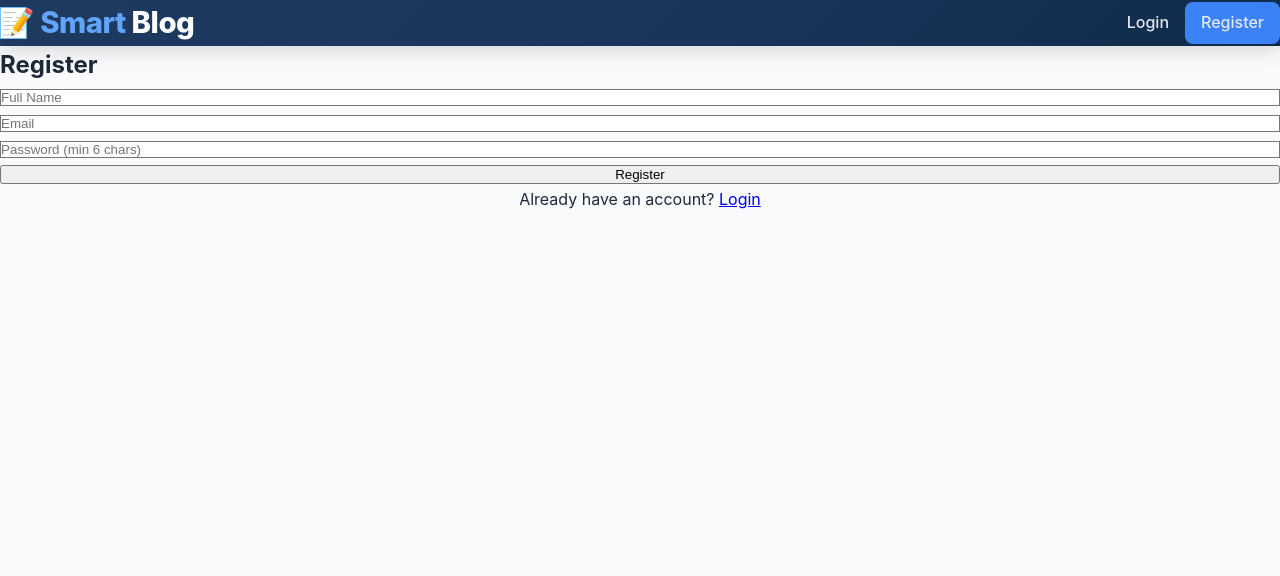
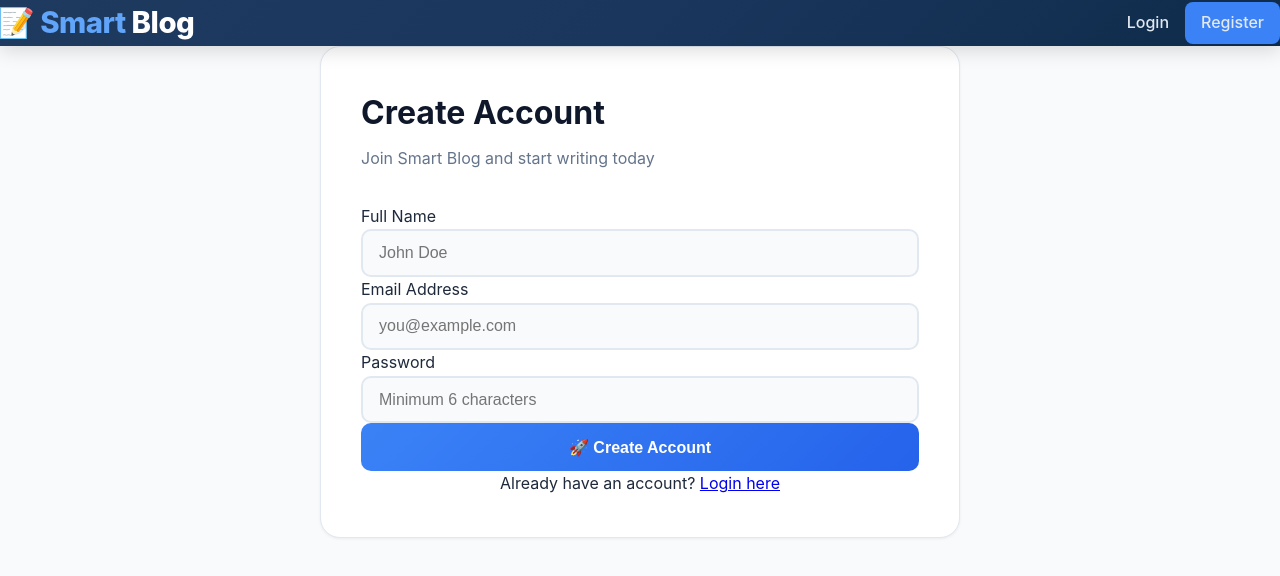
Before and after one commit to tewa0121/smart-blog-platform, a React (Vite) app in the folder client/: page /register in a window 1280 px wide. Shown: the top 576 px of the page. Built offline with nearby package versions, Linux system fonts and the light colour scheme; the HTML template or start-up script is replaced by a standard one.

Commit message:
change register page

```diff
--- a/client/src/pages/Register.jsx
+++ b/client/src/pages/Register.jsx
@@ -1,4 +1,3 @@
-// src/pages/Register.jsx
 import { useState } from 'react';
 import { useNavigate, Link } from 'react-router-dom';
 import { useAuth } from '../context/AuthContext';
@@ -8,55 +7,78 @@ const Register = () => {
   const [email, setEmail] = useState('');
   const [password, setPassword] = useState('');
   const [error, setError] = useState('');
+  const [loading, setLoading] = useState(false);
   const { register } = useAuth();
   const navigate = useNavigate();
 
   const handleSubmit = async (e) => {
     e.preventDefault();
+    setLoading(true);
+    setError('');
     try {
       await register(name, email, password);
       navigate('/');
     } catch (err) {
-      setError(err.response?.data?.error || 'Registration failed');
+      setError(err.response?.data?.error || 'Registration failed. Please try again.');
+      setLoading(false);
     }
   };
 
   return (
-    <div className="max-w-md mx-auto mt-20">
-      <h2 className="text-3xl font-bold mb-6">Register</h2>
-      {error && <div className="bg-red-100 text-red-700 p-3 rounded mb-4">{error}</div>}
+    <div className="form-container fade-in">
+      <h2 className="form-title">Create Account</h2>
+      <p className="form-subtitle">Join Smart Blog and start writing today</p>
+
+      {error && <div className="form-error">{error}</div>}
+
       <form onSubmit={handleSubmit} className="space-y-4">
+        <div>
+          <label className="form-label">Full Name</label>
           <input
             type="text"
-          placeholder="Full Name"
+            placeholder="John Doe"
             value={name}
             onChange={(e) => setName(e.target.value)}
-          className="w-full p-3 border rounded"
+            className="form-input"
             required
           />
+        </div>
+
+        <div>
+          <label className="form-label">Email Address</label>
           <input
             type="email"
-          placeholder="Email"
+            placeholder="you@example.com"
             value={email}
             onChange={(e) => setEmail(e.target.value)}
-          className="w-full p-3 border rounded"
+            className="form-input"
             required
           />
+        </div>
+
+        <div>
+          <label className="form-label">Password</label>
           <input
             type="password"
-          placeholder="Password (min 6 chars)"
+            placeholder="Minimum 6 characters"
             value={password}
             onChange={(e) => setPassword(e.target.value)}
-          className="w-full p-3 border rounded"
+            className="form-input"
             required
             minLength={6}
           />
-        <button type="submit" className="w-full bg-green-600 text-white p-3 rounded hover:bg-green-700">
-          Register
+        </div>
+
+        <button type="submit" className="form-submit" disabled={loading}>
+          {loading ? 'Creating account...' : '🚀 Create Account'}
         </button>
       </form>
-      <p className="mt-4 text-center">
-        Already have an account? <Link to="/login" className="text-blue-600 hover:underline">Login</Link>
+
+      <p className="text-center mt-6 text-gray-600">
+        Already have an account?{' '}
+        <Link to="/login" className="text-blue-600 font-semibold hover:underline">
+          Login here
+        </Link>
       </p>
     </div>
   );
```
Lines whose indentation alone changed are shown as unchanged.
